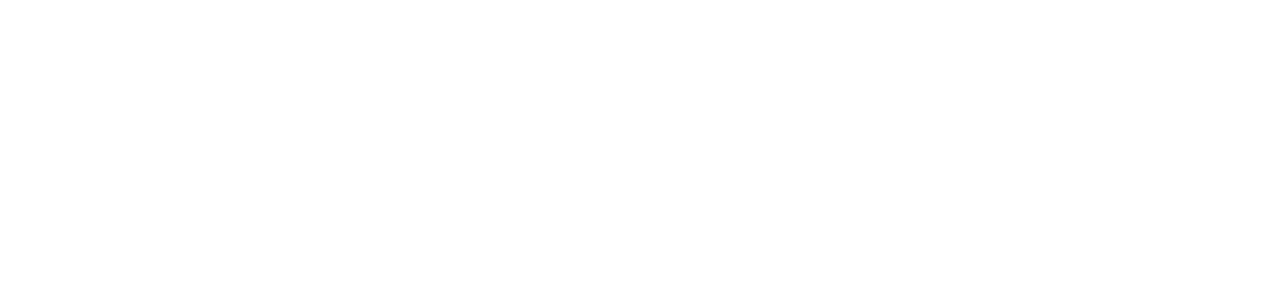
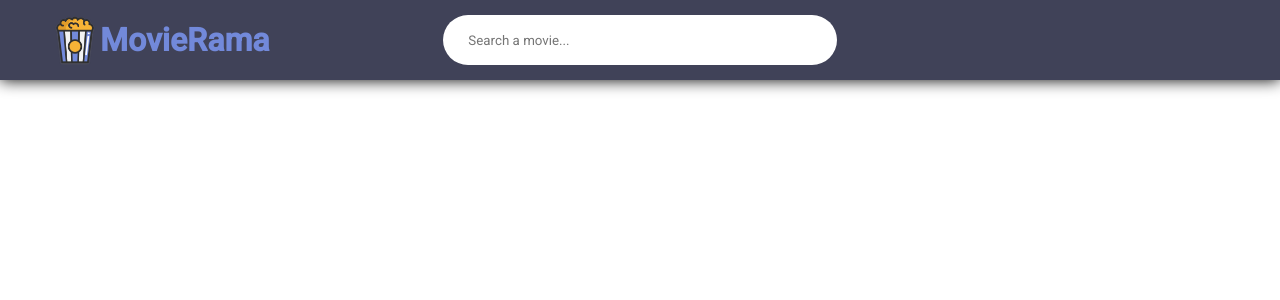
Before and after one commit to ebektasiadis/Frontend-MovieRama-EfstratiosBektasiadis, a React (Create React App) app in the folder react-movierama/: page / in a window 1280 px wide. Shown: the top 300 px of the page. Built offline with nearby package versions, Linux system fonts and the light colour scheme.

Commit message:
initial header and styling

```diff
--- a/react-movierama/package.json
+++ b/react-movierama/package.json
@@ -10,9 +10,11 @@
     "@types/node": "^16.18.3",
     "@types/react": "^18.0.25",
     "@types/react-dom": "^18.0.8",
+    "axios": "^1.1.3",
     "react": "^18.2.0",
     "react-dom": "^18.2.0",
     "react-scripts": "5.0.1",
+    "styled-components": "^5.3.6",
     "typescript": "^4.8.4",
     "web-vitals": "^2.1.4"
   },
@@ -39,5 +41,9 @@
       "last 1 firefox version",
       "last 1 safari version"
     ]
+  },
+  "devDependencies": {
+    "@types/axios": "^0.14.0",
+    "@types/styled-components": "^5.1.26"
   }
 }
--- a/react-movierama/public/index.html
+++ b/react-movierama/public/index.html
@@ -12,6 +12,12 @@
     />
     <link rel="apple-touch-icon" href="%PUBLIC_URL%/logo192.png" />
     <link rel="manifest" href="%PUBLIC_URL%/manifest.json" />
+    <link rel="preconnect" href="https://fonts.googleapis.com" />
+    <link rel="preconnect" href="https://fonts.gstatic.com" crossorigin />
+    <link
+      href="https://fonts.googleapis.com/css2?family=Roboto:wght@300;400;500&display=swap"
+      rel="stylesheet"
+    />
     <title>MovieRama</title>
   </head>
   <body>
--- a/react-movierama/src/App.tsx
+++ b/react-movierama/src/App.tsx
@@ -1,5 +1,13 @@
+import { useState } from "react";
+import Header from "./components/Header";
+
 function App() {
-  return <div className="App"></div>;
+  const [searchQuery, setSearchQuery] = useState("");
+  return (
+    <div className="App">
+      <Header searchQuery={searchQuery} setSearchQuery={setSearchQuery} />
+    </div>
+  );
 }
 
 export default App;
--- /dev/null
+++ b/react-movierama/src/components/Header.tsx
@@ -0,0 +1,66 @@
+import styled from "styled-components";
+
+const StyledHeader = styled.header`
+  top: 0;
+  position: sticky;
+  z-index: 1;
+  display: grid;
+  grid-template-areas: "logo searchbar .";
+  grid-template-columns: repeat(3, 1fr);
+  grid-template-rows: 100%;
+  background-color: var(--primary-color);
+  filter: drop-shadow(0px 0px 8px #000000);
+  padding: 0 50px;
+  height: 5em;
+  align-items: center;
+`;
+
+const Logo = styled.div`
+  grid-area: logo;
+  display: flex;
+  align-items: center;
+`;
+
+const Image = styled.img`
+  height: auto;
+  width: 50px;
+`;
+
+const LogoName = styled.h1`
+  font-size: 2em;
+  color: var(--light-blue);
+`;
+
+const Searchbar = styled.input`
+  grid-area: searchbar;
+  height: 50px;
+  border-radius: 100px;
+  padding: 0 25px;
+  border: none;
+  outline: none;
+  outline-offset: 0;
+`;
+
+interface IHeaderProps {
+  searchQuery: string;
+  setSearchQuery: (value: string) => void;
+}
+
+function Header({ searchQuery, setSearchQuery }: IHeaderProps) {
+  return (
+    <StyledHeader>
+      <Logo>
+        <Image src="/logo192.png" alt="MovieRama" />
+        <LogoName>MovieRama</LogoName>
+      </Logo>
+      <Searchbar
+        type="text"
+        placeholder="Search a movie..."
+        onChange={(event) => setSearchQuery(event.target.value)}
+        value={searchQuery}
+      ></Searchbar>
+    </StyledHeader>
+  );
+}
+
+export default Header;
--- a/react-movierama/src/index.css
+++ b/react-movierama/src/index.css
@@ -0,0 +1,13 @@
+* {
+  margin: 0;
+  padding: 0;
+  font-family: "Roboto", sans-serif;
+}
+
+:root {
+  --primary-color: #404258;
+  --secondary-color: #6b728e;
+  --light-blue: #7289da;
+  --dark-blue: #474e68;
+  --light-gray: #8c8c8c;
+}
--- a/react-movierama/src/index.tsx
+++ b/react-movierama/src/index.tsx
@@ -1,6 +1,7 @@
 import React from "react";
 import ReactDOM from "react-dom/client";
 import App from "./App";
+import "./index.css";
 
 const root = ReactDOM.createRoot(
   document.getElementById("root") as HTMLElement
```
Also changed, not shown: 1 other file (tests, documents, lock files or other folders).
